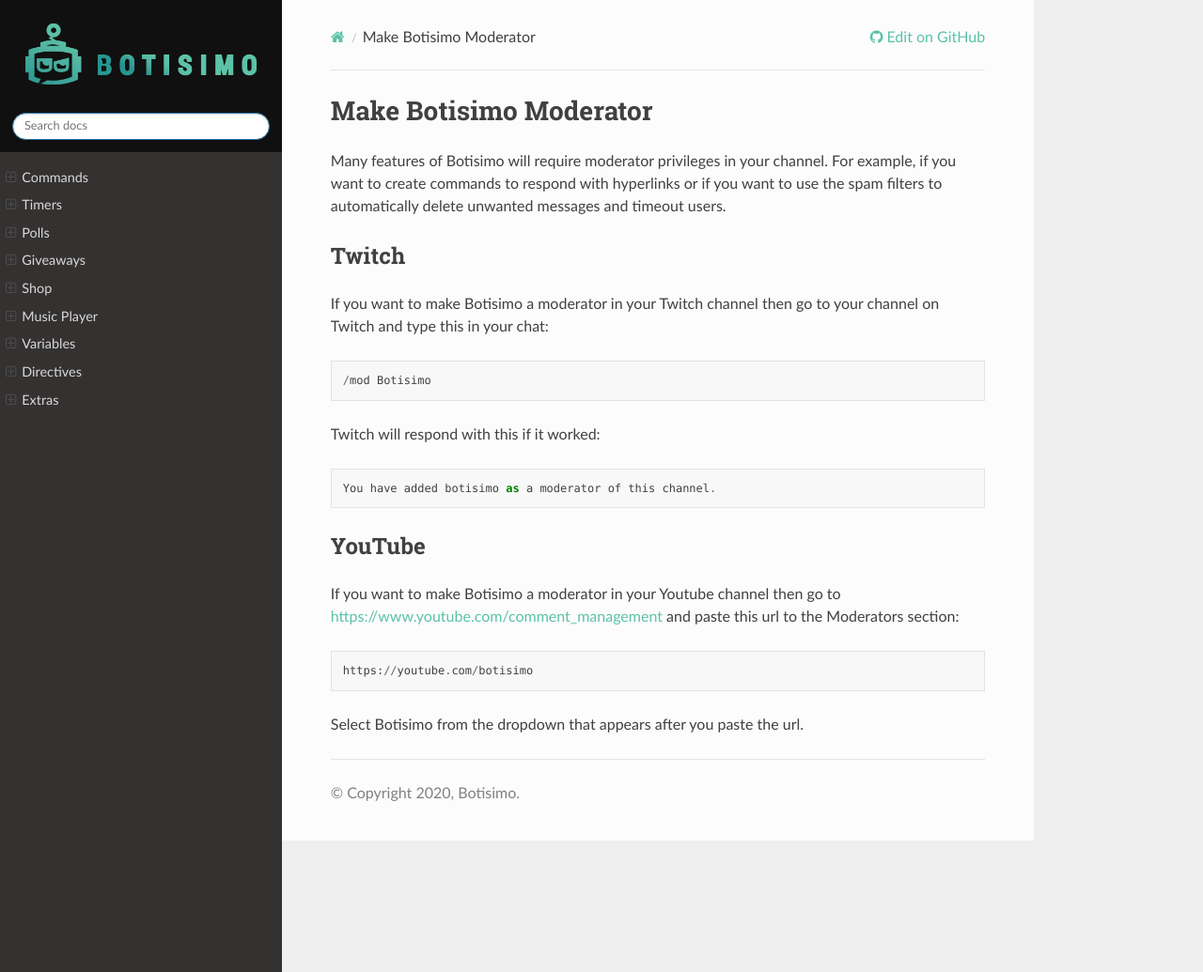
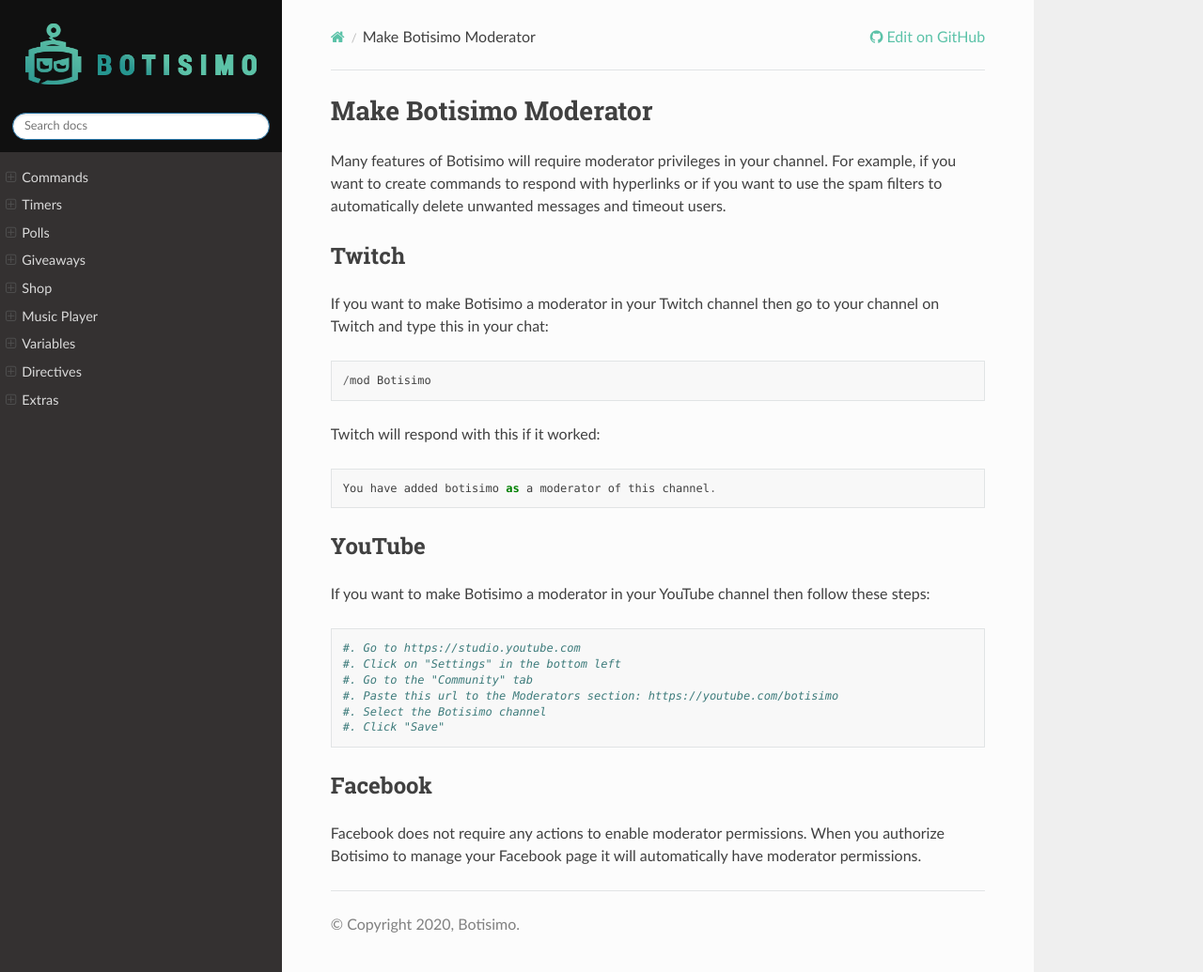
Before and after one commit to botisimo/botisimo-documentation, a Sphinx documentation site: the page built from docs/moderator.rst, in a window 1280 px wide and 1035 px high. Shown: the whole window at 94% size. Built offline with Sphinx 7.4.7 and the Read the Docs theme 2.0.0, drawn with Linux system fonts in a browser that asks for light colours.

Commit message:
update docs moderator instructions

```diff
--- a/docs/moderator.rst
+++ b/docs/moderator.rst
@@ -19,8 +19,16 @@
 YouTube
 ^^^^^^^
 
-If you want to make Botisimo a moderator in your Youtube channel then go to `https://www.youtube.com/comment_management <https://www.youtube.com/comment_management>`_ and paste this url to the Moderators section::
+If you want to make Botisimo a moderator in your YouTube channel then follow these steps::
 
-    https://youtube.com/botisimo
+    #. Go to https://studio.youtube.com
+    #. Click on "Settings" in the bottom left
+    #. Go to the "Community" tab
+    #. Paste this url to the Moderators section: https://youtube.com/botisimo
+    #. Select the Botisimo channel
+    #. Click "Save"
 
-Select Botisimo from the dropdown that appears after you paste the url.
+Facebook
+^^^^^^^^
+
+Facebook does not require any actions to enable moderator permissions. When you authorize Botisimo to manage your Facebook page it will automatically have moderator permissions.
```
